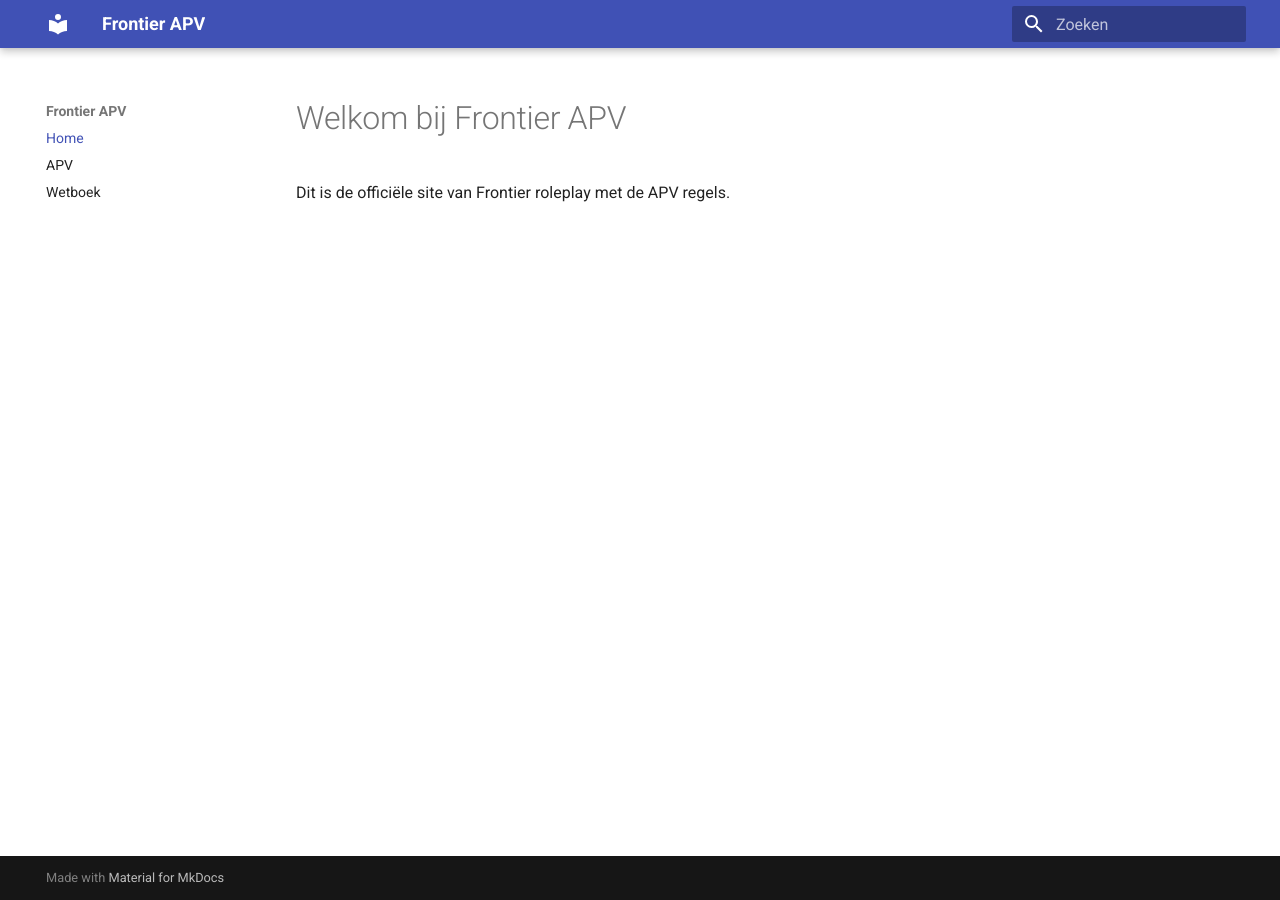
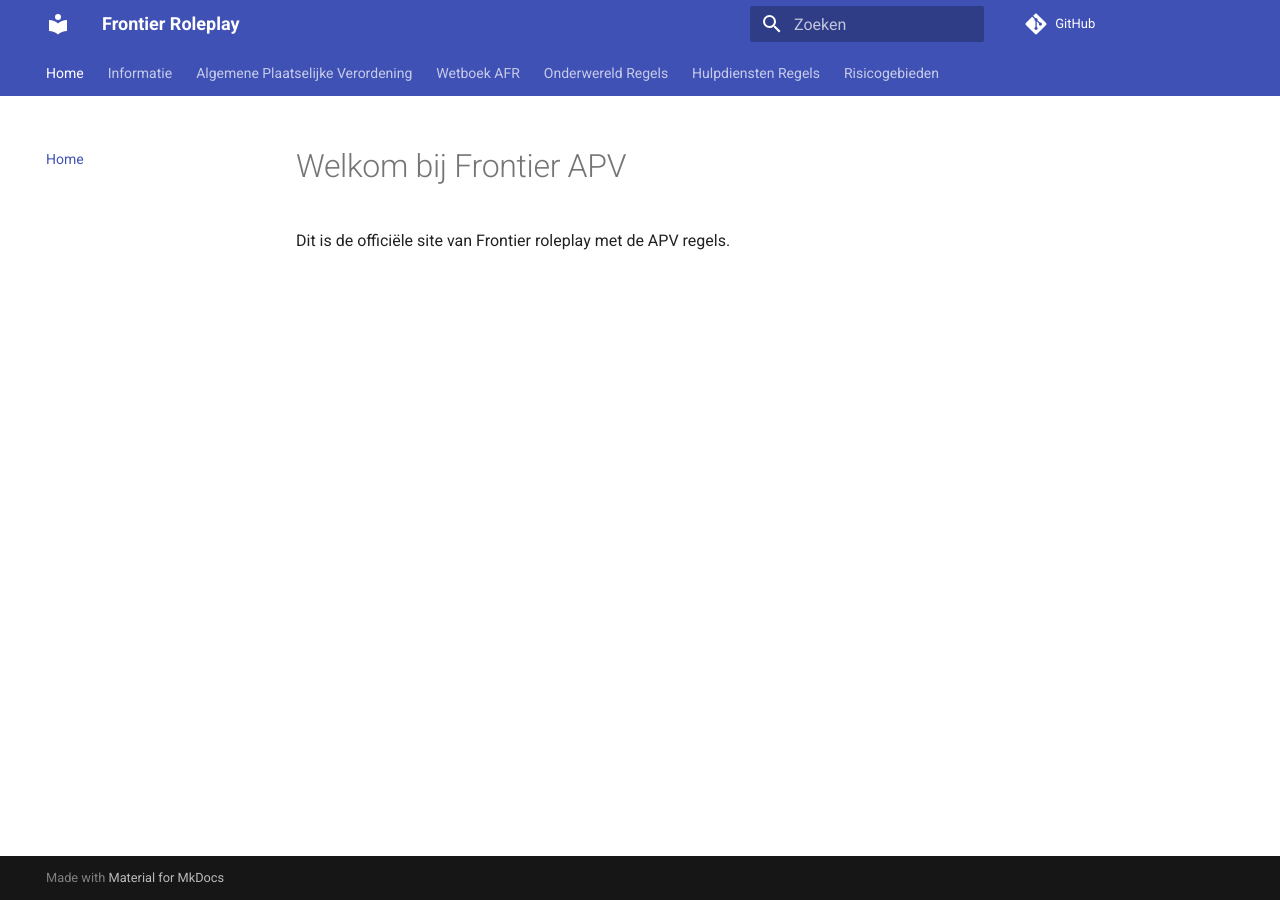
Before and after one commit to kirianmladen/Frontier-apv, an MkDocs documentation site: the page built from docs/index.md, in a window 1280 px wide. Built offline with MkDocs 1.6.1 and Material for MkDocs 9.7.7, drawn with Linux system fonts in a browser that asks for light colours; comment, search, counter and statistics services are not loaded.

Commit message:
mkdocs.yml

```diff
--- a/mkdocs.yml
+++ b/mkdocs.yml
@@ -1,17 +1,28 @@
-site_name: Frontier APV
-site_url: https://kirianmladen.github.io/Frontier-apv/
+site_name: Frontier Roleplay
+site_url: https://<Frontier>.github.io/Frontier-APV/
+repo_url: https://github.com/<jouw_naam>/Frontier-APV
 theme:
   name: material
   language: nl
+  features:
+    - navigation.tabs
+    - navigation.sections
+    - toc.integrate
+    - search.suggest
+    - search.highlight
+    - content.code.copy
 nav:
   - Home: index.md
-  - APV: apv.md
-  - Wetboek: wetboek.md
-
+  - Informatie: info.md
+  - Algemene Plaatselijke Verordening:
+      - APV: apv.md
+  - Wetboek AFR: wetboek.md
+  - Onderwereld Regels: onderwereld.md
+  - Hulpdiensten Regels: hulpdiensten.md
+  - Risicogebieden: risicogebieden.md
 markdown_extensions:
   - admonition
   - toc:
       permalink: true
-
 plugins:
   - search
```
